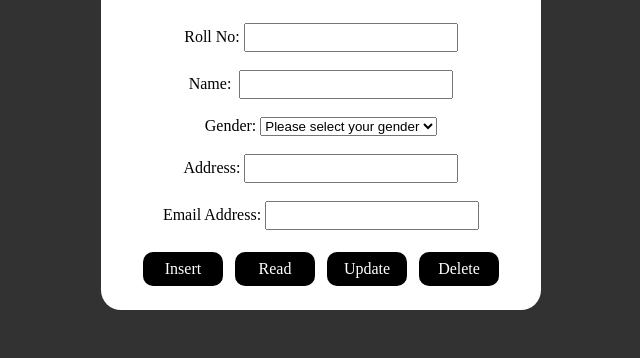
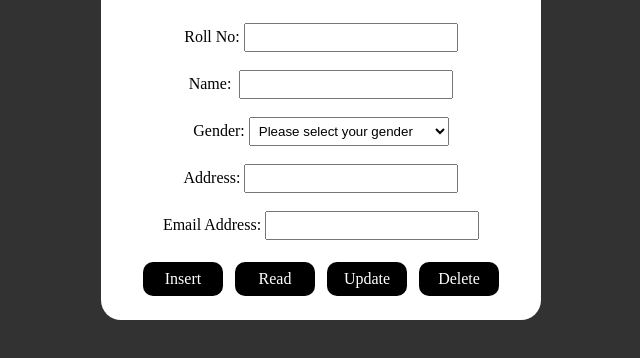
Before and after one commit to mylesrsm/crud, a plain HTML site: page index.html in a window 1280 px wide. Shown: the part 142-500 px from the top of the page, without its empty margins (319-959 px from the left). Drawn offline with Linux system fonts and the light colour scheme; some packages are replaced by stand-ins of ours; a script that the page names is missing.

Commit message:
Update style.css

```diff
--- a/style.css
+++ b/style.css
@@ -21,6 +21,10 @@ input {
   width: 200px;
   padding: 5px;
 }
+select {
+  width: 200px;
+  padding: 5px;
+}
 button {
   width: 80px;
   padding: 8px;
```
